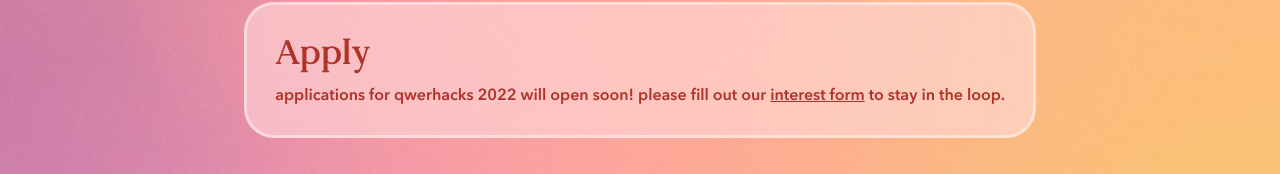
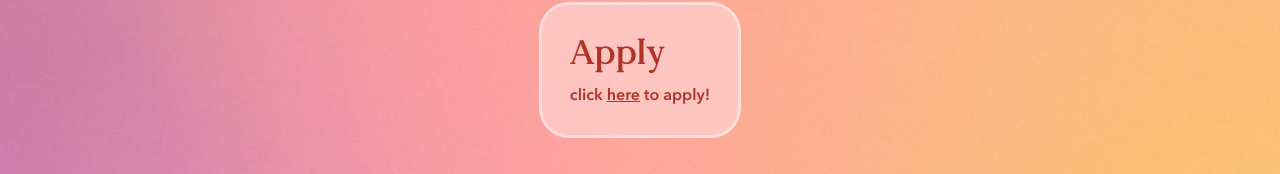
Before and after one commit to qwerhacks/QWERHACKS-website-2022, a React (Create React App) app: page /apply in a window 1280 px wide. Shown: the part 158-332 px from the top of the page. Built offline with nearby package versions, Linux system fonts and the light colour scheme.

Commit message:
added app link

```diff
--- a/src/components/Apply.js
+++ b/src/components/Apply.js
@@ -6,11 +6,20 @@
     <div>
       <div class="card peach-scheme">
         <h1>Apply</h1>
-        {/* <div class="apply"><b>applications are closed, but you can join our waitlist! you will get a confirmation of your submission to your email :)</b></div>
-      <iframe class="check" src="https://docs.google.com/forms/d/e/1FAIpQLSfPEXpmM1iS5id_6oopEQ2bLtgI3_l_cNSKv9Hogf0MrB29mg/viewform" width="750" height="1000" frameborder="0" marginheight="0" marginwidth="0">Loading…</iframe> */}
         <div class="top-margin">
+          click <a href="https://tinyurl.com/qwerhacks-2022-apps" target="_blank" rel="noopener noreferrer">here</a> to apply!
+        </div>
+
+        {/*
+        <div class="apply">
+          <b>applications are closed, but you can join our waitlist! you will get a confirmation of your submission to your email :)</b>
+        </div> */}
+
+        {/* <iframe class="check" src="https://docs.google.com/forms/d/e/1FAIpQLSfPEXpmM1iS5id_6oopEQ2bLtgI3_l_cNSKv9Hogf0MrB29mg/viewform" width="750" height="1000" frameborder="0" marginheight="0" marginwidth="0">Loading…</iframe> */}
+
+        {/* <div class="top-margin">
           applications for qwerhacks 2022 will open soon! please fill out our <a href="https://tinyurl.com/qwer2022interest" target="_blank" rel="noopener noreferrer">interest form</a> to stay in the loop.
-        </div>
+        </div> */}
       </div>
     </div>
 
```
